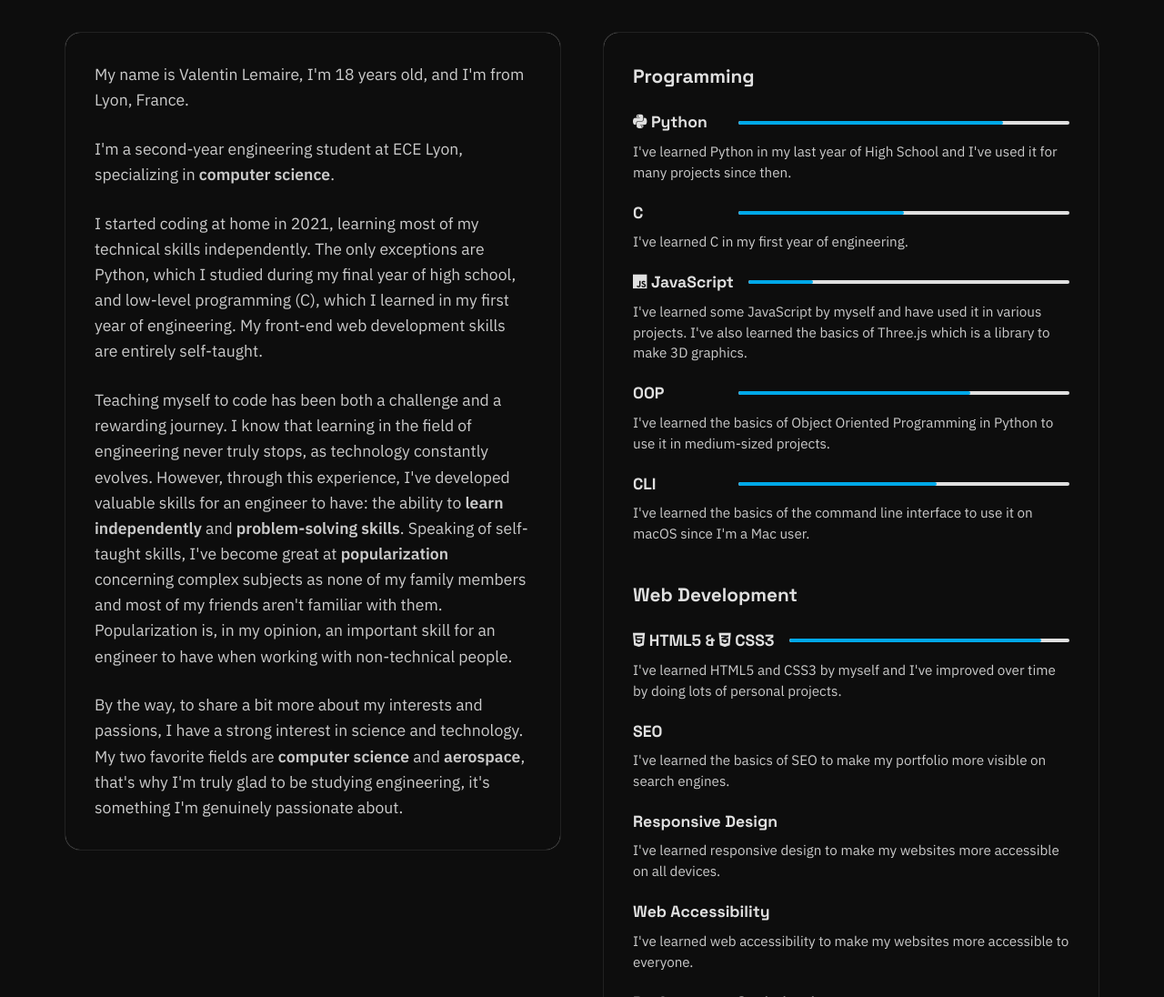
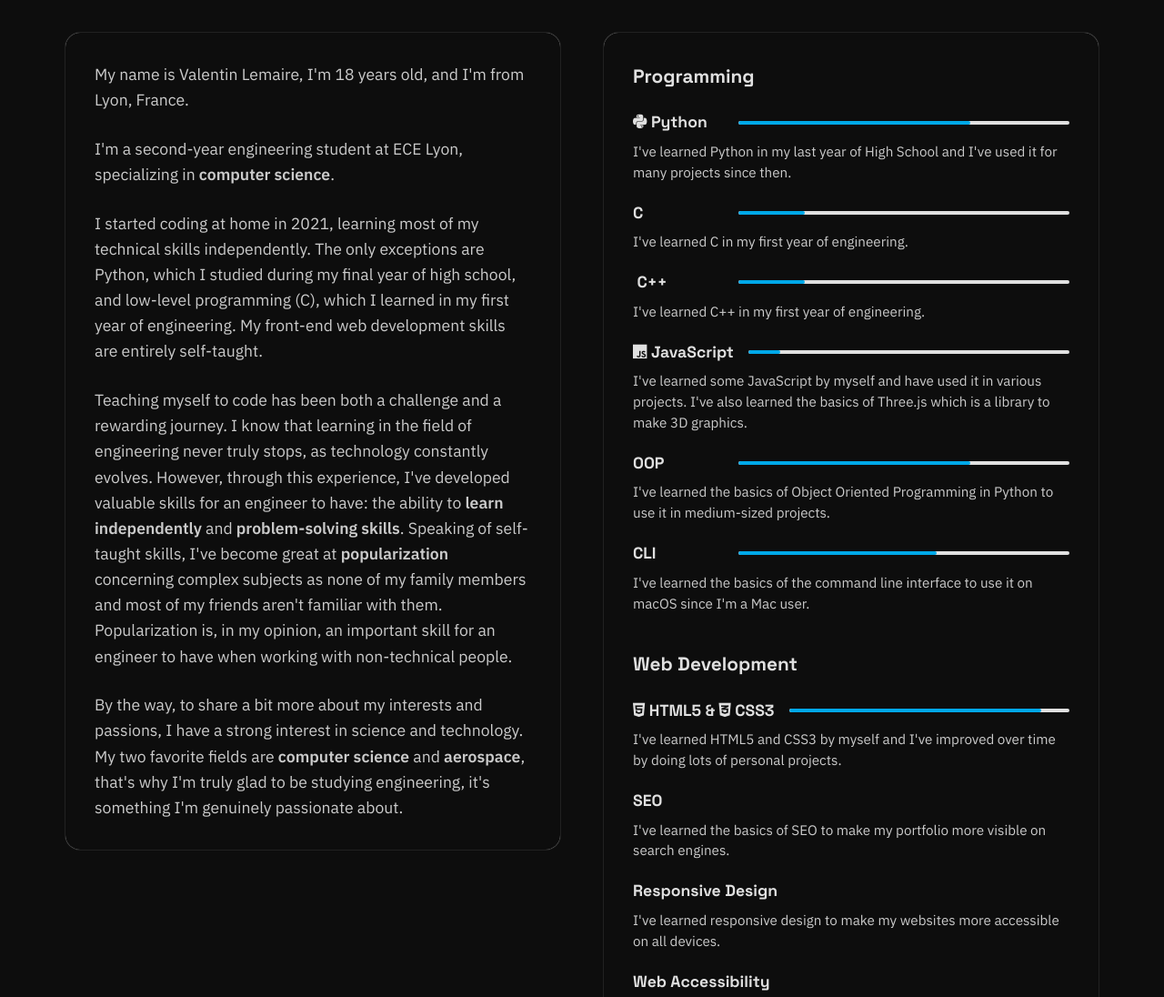
Before and after one commit to Valentin-Lemaire/portfolio, a website: page index.html in a window 1280 px wide. Shown: the part 940-2036 px from the top of the page at 91% size. Drawn offline with nearby package versions, Linux system fonts and the light colour scheme; files whose address does not match are found by name.

Commit message:
Added C++ skill and updated progress bars

```diff
--- a/index.html
+++ b/index.html
@@ -125,7 +125,7 @@
                             <div class="skill-header">
                                 <h4><i class="fa-brands fa-python"></i> Python</h4>
                                 <div class="skill-progress">
-                                    <div class="progress-bar" style="width: 80%"></div>
+                                    <div class="progress-bar" style="width: 70%"></div>
                                 </div>
                             </div>
                             <p data-translate="about.skills.programming.python"></p>
@@ -134,16 +134,25 @@
                             <div class="skill-header">
                                 <h4>C</h4>
                                 <div class="skill-progress">
-                                    <div class="progress-bar" style="width: 50%"></div>
+                                    <div class="progress-bar" style="width: 20%"></div>
                                 </div>
                             </div>
                             <p data-translate="about.skills.programming.c"></p>
                         </div>
                         <div class="skill-item">
                             <div class="skill-header">
+                                <h4><i class="fa-brands fa-c-plus-plus"></i> C++</h4>
+                                <div class="skill-progress">
+                                    <div class="progress-bar" style="width: 20%"></div>
+                                </div>
+                            </div>
+                            <p data-translate="about.skills.programming.c++"></p>
+                        </div>
+                        <div class="skill-item">
+                            <div class="skill-header">
                                 <h4><i class="fa-brands fa-js"></i> JavaScript</h4>
                                 <div class="skill-progress">
-                                    <div class="progress-bar" style="width: 20%"></div>
+                                    <div class="progress-bar" style="width: 10%"></div>
                                 </div>
                             </div>
                             <p data-translate="about.skills.programming.javascript"></p>
@@ -209,7 +218,7 @@
                             <div class="skill-header">
                                 <h4><i class="fa-brands fa-git-alt"></i> Git</h4>
                                 <div class="skill-progress">
-                                    <div class="progress-bar" style="width: 50%"></div>
+                                    <div class="progress-bar" style="width: 30%"></div>
                                 </div>
                             </div>
                             <p data-translate="about.skills.tools.git"></p>
--- a/json/en.json
+++ b/json/en.json
@@ -25,6 +25,7 @@
                 "title": "Programming",
                 "python": "I've learned Python in my last year of High School and I've used it for many projects since then.",
                 "c": "I've learned C in my first year of engineering.",
+                "c++": "I've learned C++ in my first year of engineering.",
                 "javascript": "I've learned some JavaScript by myself and have used it in various projects. I've also learned the basics of Three.js which is a library to make 3D graphics.",
                 "OOP": "I've learned the basics of Object Oriented Programming in Python to use it in medium-sized projects.",
                 "CLI": "I've learned the basics of the command line interface to use it on macOS since I'm a Mac user."
--- a/json/fr.json
+++ b/json/fr.json
@@ -25,6 +25,7 @@
                 "title": "Programmation",
                 "python": "J'ai appris Python en terminale et je l'ai utilisé pour de nombreux projets depuis.",
                 "c": "J'ai appris C en première année de prépa intégrée.",
+                "c++": "J'ai appris C++ en première année de prépa intégrée.",
                 "javascript": "J'ai appris JavaScript par moi-même et je l'ai utilisé dans de nombreux projets. J'ai également appris les bases de Three.js, une bibliothèque pour faire des graphiques 3D.",
                 "OOP": "J'ai appris les bases de la programmation orientée objet en Python pour les utiliser dans des projets de taille moyenne.",
                 "CLI": "J'ai appris les bases de l'interface de ligne de commande pour l'utiliser sur macOS puisque je suis un utilisateur Mac."
```
